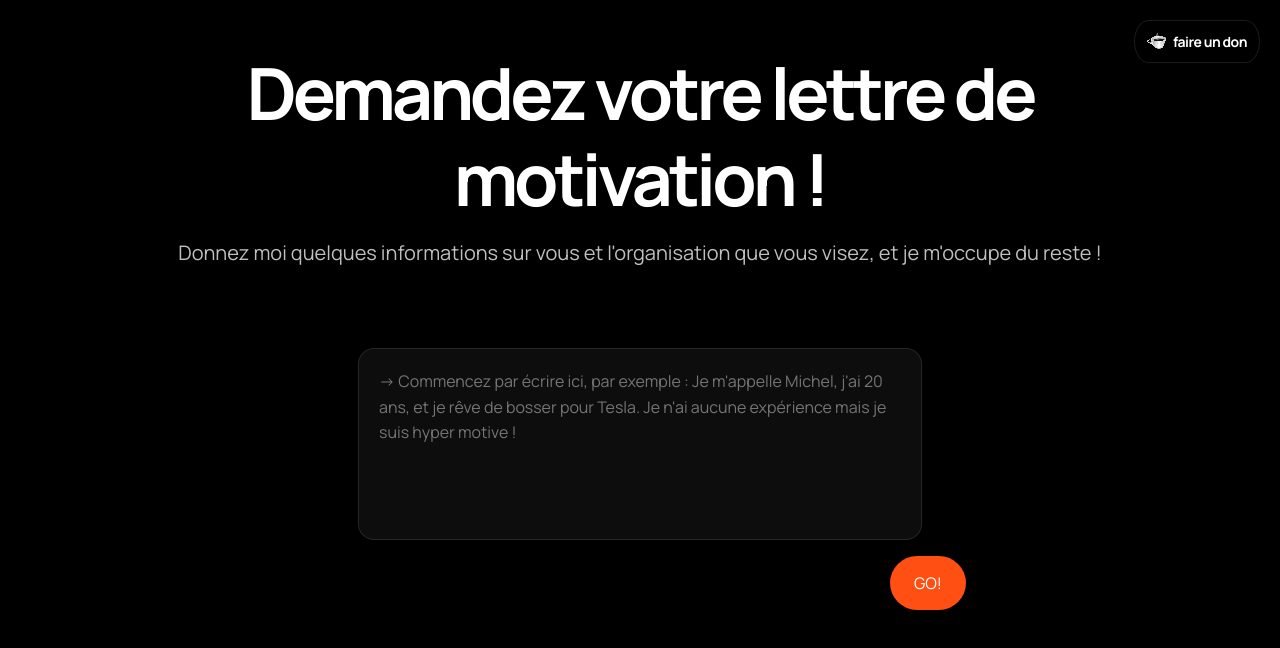
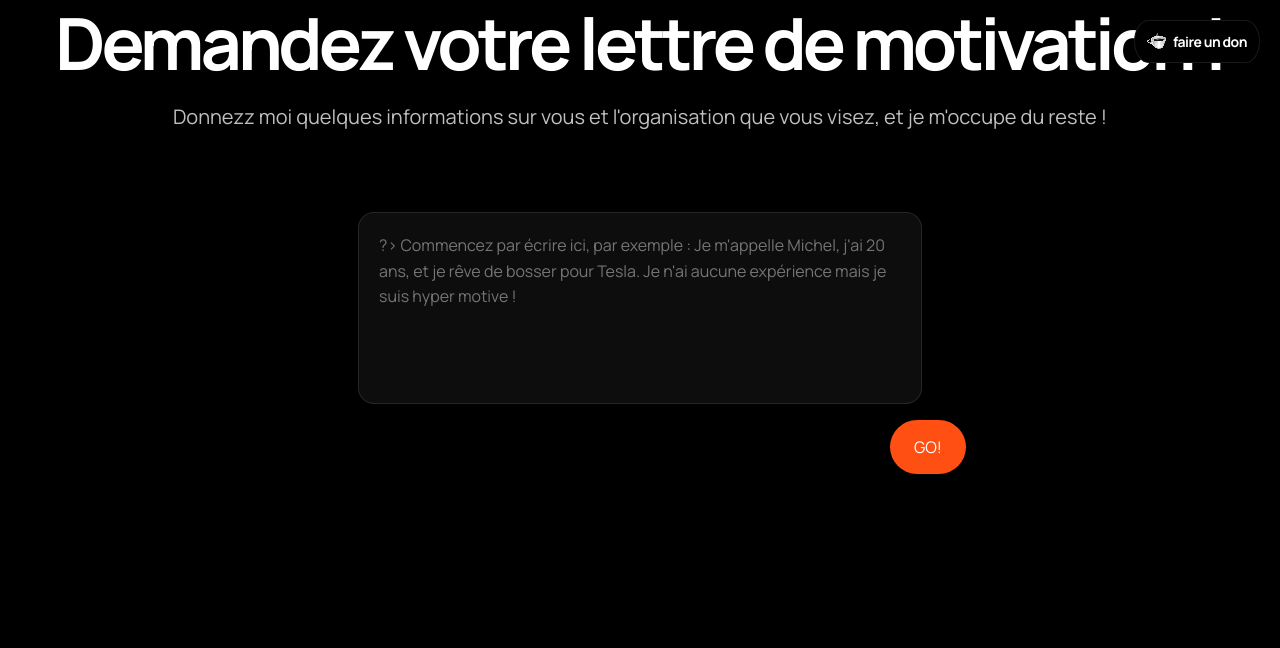
Before and after one commit to bibisixtynine/pauljob, a Next.js app: page / in a window 1280 px wide. Shown: the top 648 px of the page. Built offline with nearby package versions, Linux system fonts and the light colour scheme; no server answers.

Commit message:
supress css container padding 50px

```diff
--- a/pages/index.js
+++ b/pages/index.js
@@ -134,12 +134,12 @@ const Home = () => {
             <h1>Demandez votre lettre de motivation !</h1>
           </div>
           <div className="header-subtitle">
-            <h2>Donnez moi quelques informations sur vous et l'organisation que vous visez, et je m'occupe du reste !</h2>
+            <h2>Donnezz moi quelques informations sur vous et l'organisation que vous visez, et je m'occupe du reste !</h2>
           </div>
         </div>
         <div className="prompt-container">
           <textarea
-            placeholder="-> Commencez par écrire ici, par exemple : Je m'appelle Michel, j'ai 20 ans, et je rêve de bosser pour Tesla. Je n'ai aucune expérience mais je suis hyper motive !"
+            placeholder="?> Commencez par écrire ici, par exemple : Je m'appelle Michel, j'ai 20 ans, et je rêve de bosser pour Tesla. Je n'ai aucune expérience mais je suis hyper motive !"
             className="prompt-box"
             value={userInput}
             onChange={onUserChangedText}
--- a/pages/styles.css
+++ b/pages/styles.css
@@ -27,9 +27,9 @@ body {
     flex-flow: column nowrap;
     gap: 10px;
     height: fit-content;
-    max-width: 975px;
+    max-width: 100%; /*jb */
     overflow: auto;
-    padding: 50px;
+    /*padding: 50px; jb */
     position: relative;
     width: auto;
     gap: 64px;
```
